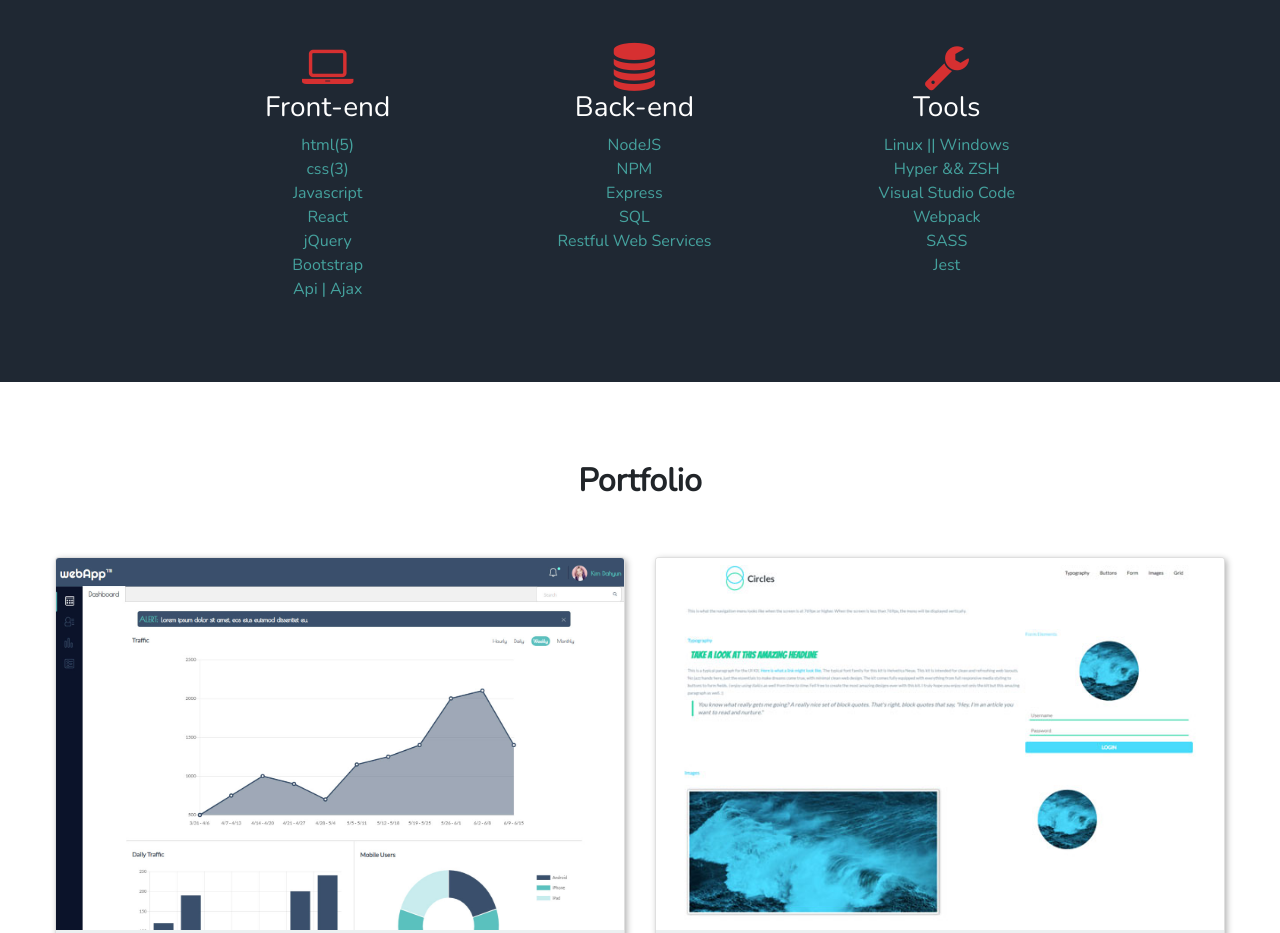
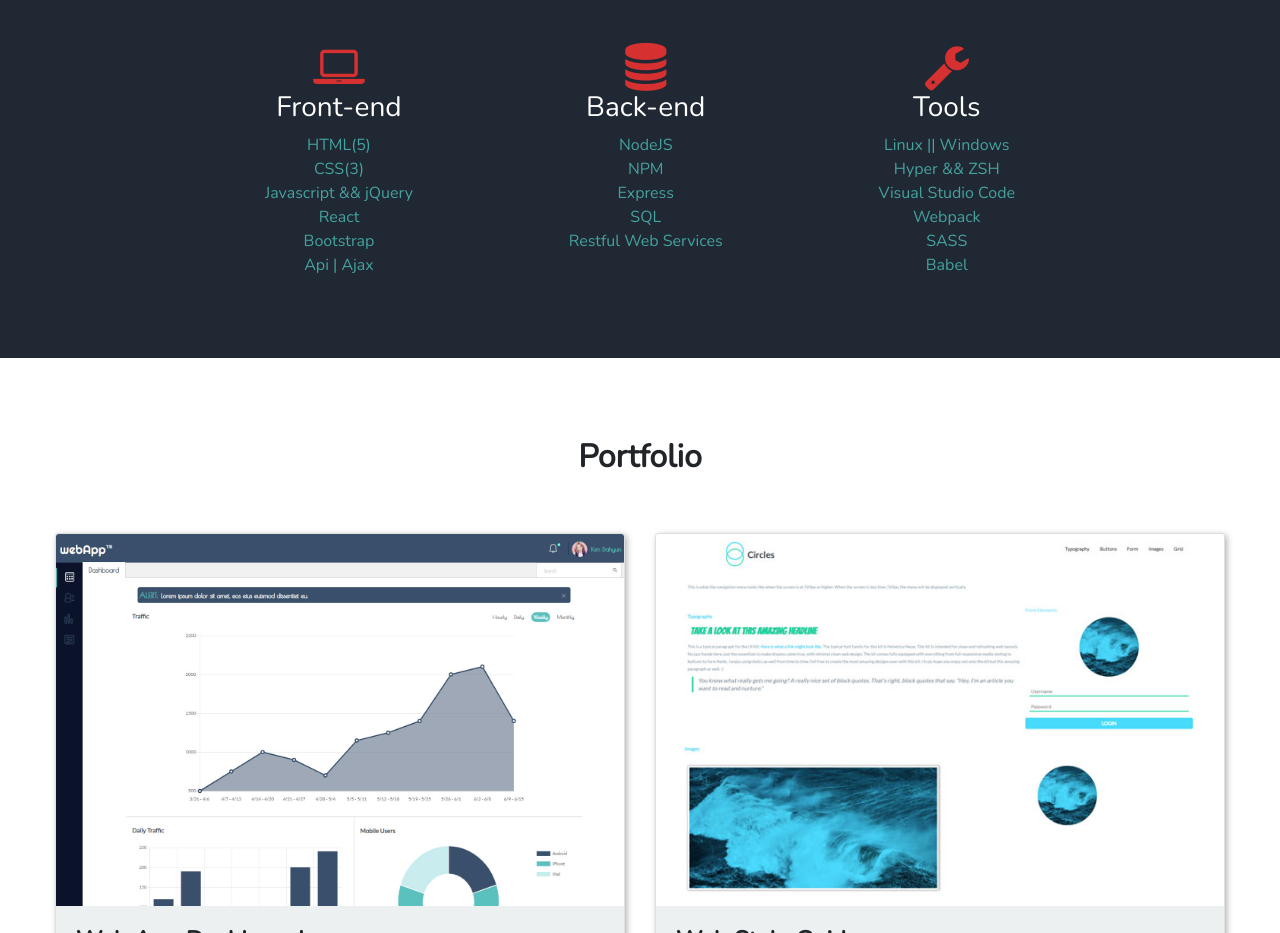
Before and after one commit to Melvin-Viana/personal-portfolio, a plain HTML site: page index.html in a window 1280 px wide. Shown: the part 939-1872 px from the top of the page. Drawn offline with nearby package versions, Linux system fonts and the light colour scheme; some packages are replaced by stand-ins of ours; a script that the page names is missing.

Commit message:
Change up skills

```diff
--- a/index.html
+++ b/index.html
@@ -67,11 +67,10 @@
 					<i class="fa fa-laptop fa-3x experience-icon"></i>
 					<h3>Front-end</h3>
 					<ul>
-						<li>html(5)</li>
-						<li>css(3)</li>
-						<li>Javascript</li>
+						<li>HTML(5)</li>
+						<li>CSS(3)</li>
+						<li>Javascript && jQuery</li>
 						<li>React</li>
-						<li>jQuery</li>
 						<li>Bootstrap</li>
 						<li>Api | Ajax</li>
 					</ul>
@@ -108,7 +107,7 @@
 						<li>Visual Studio Code</li>
 						<li>Webpack</li>
 						<li>SASS</li>
-						<li>Jest</li>
+						<li>Babel</li>
 					</ul>
 				</div>
 			</div>
```
